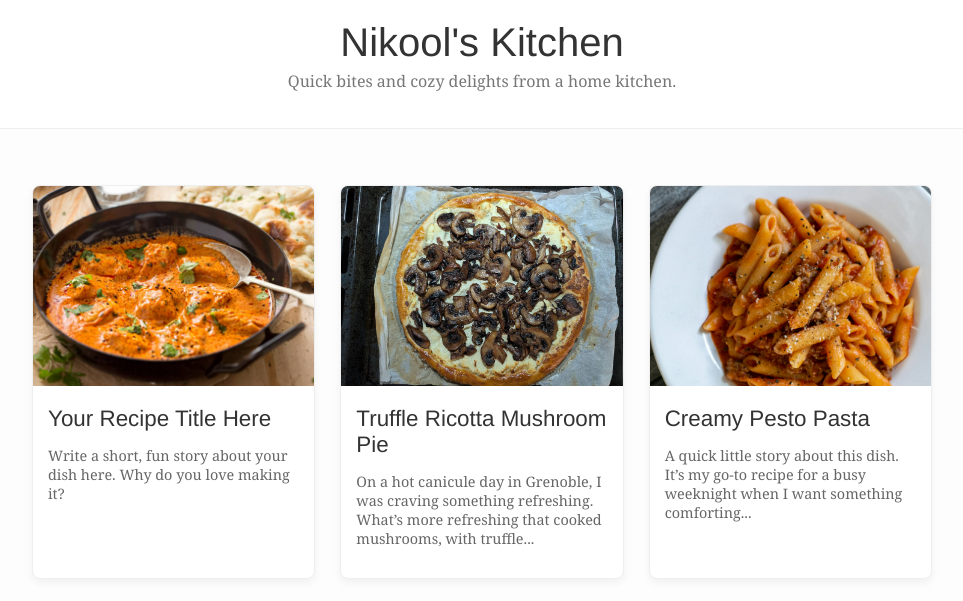
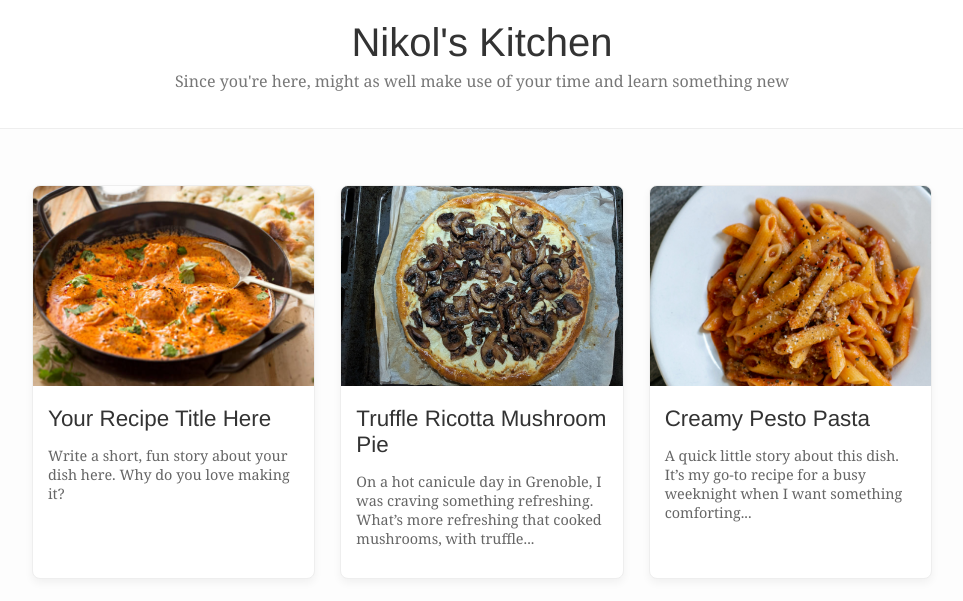
Before and after one commit to AntiLibrary5/nicools-kitchen, a Jekyll site: the page built from index.html, in a window 1280 px wide, cut to the strip 0-601 px from the top of the page. Shown: the whole strip, without its empty margins (158-1121 px from the left). Built offline with Jekyll 4.4.1, drawn with Linux system fonts in a browser that asks for light colours.

Commit message:
edits in the main description

```diff
--- a/_config.yml
+++ b/_config.yml
@@ -1,7 +1,7 @@
 # Site settings
-title: Nikool's Kitchen
-description: "Quick bites and cozy delights from a home kitchen."
-author: "Nikool"
+title: Nikol's Kitchen
+description: "Since you're here, might as well make use of your time and learn something new"
+author: "Nikol"
 
 baseurl: "/nicools-kitchen"
 url: "https://AntiLibrary5.github.io" #"https://your-username.github.io"
```
